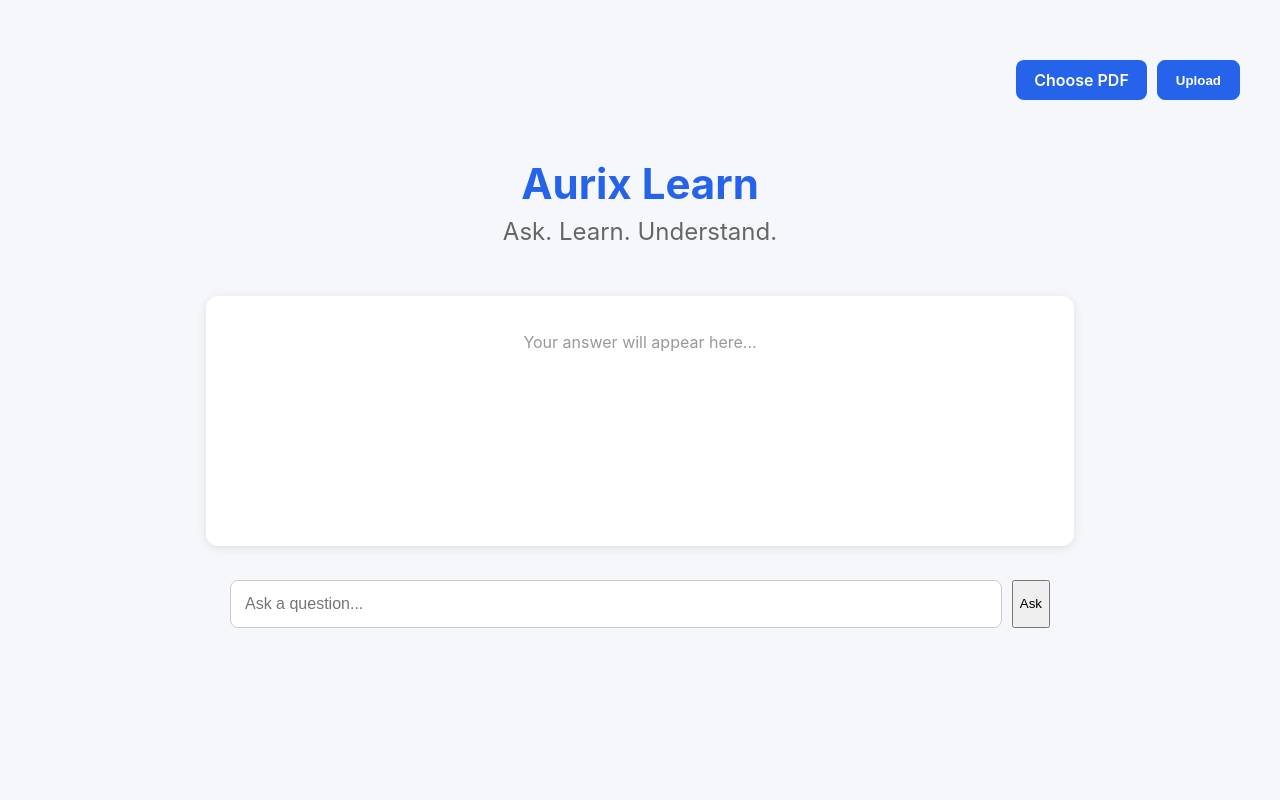
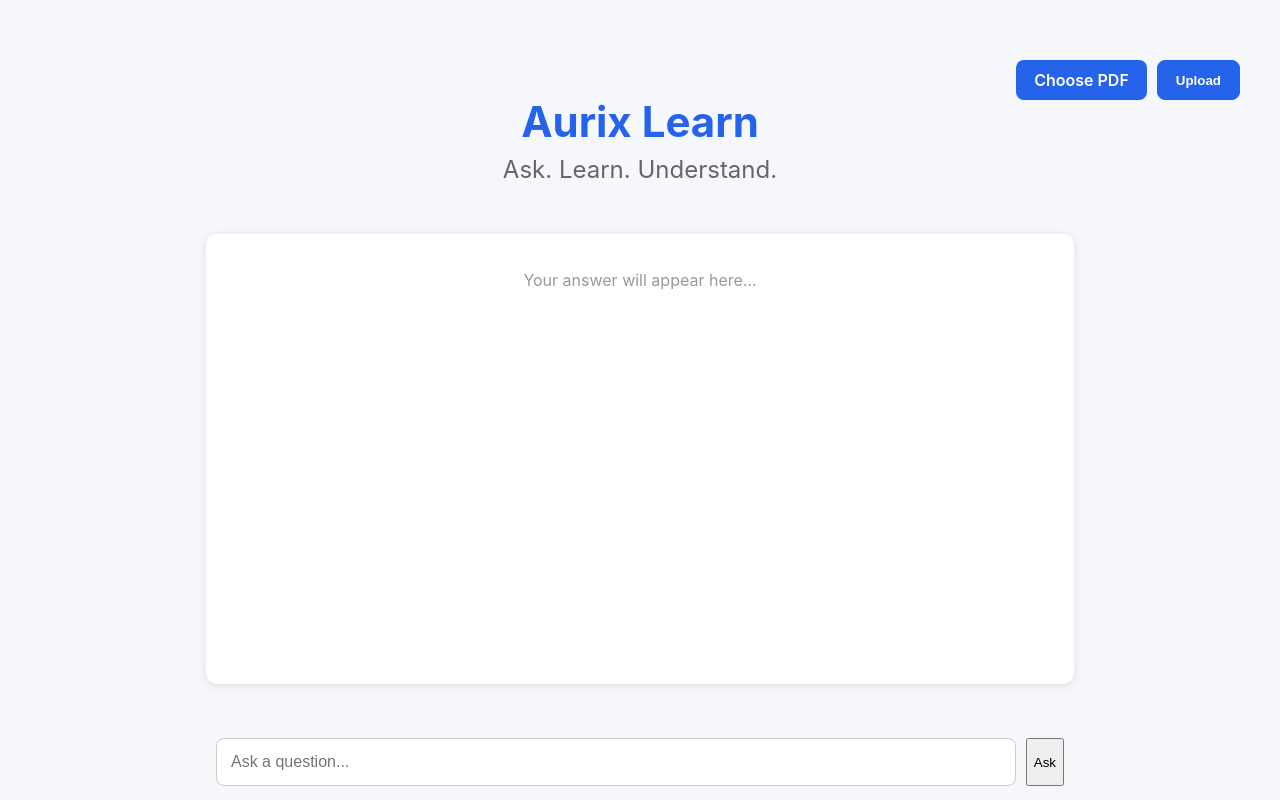
Before and after one commit to Hemanth-Marella/aurix-frontend, a React (Create React App) app: page / in a window 1280 px wide. Built offline with nearby package versions, Linux system fonts and the light colour scheme.

Commit message:
added scroll bar

```diff
--- a/src/styles/title-container.css
+++ b/src/styles/title-container.css
@@ -60,12 +60,13 @@
 
 .answer-container {
     width: 70%;
-    min-height: 250px;
+    height: 450px;
     background: white;
     border-radius: 12px;
     padding: 20px;
     box-shadow: 0 2px 10px rgba(0,0,0,0.1);
     margin-bottom: 20px;
+    overflow-y: auto;
 }
 
 .placeholder {
@@ -76,6 +77,9 @@
     width: 70%;
     display: flex;
     gap: 10px;
+    position: absolute;
+    bottom: 0;
+    margin-top: 20px;
 }
 
 .search-container input {
```
